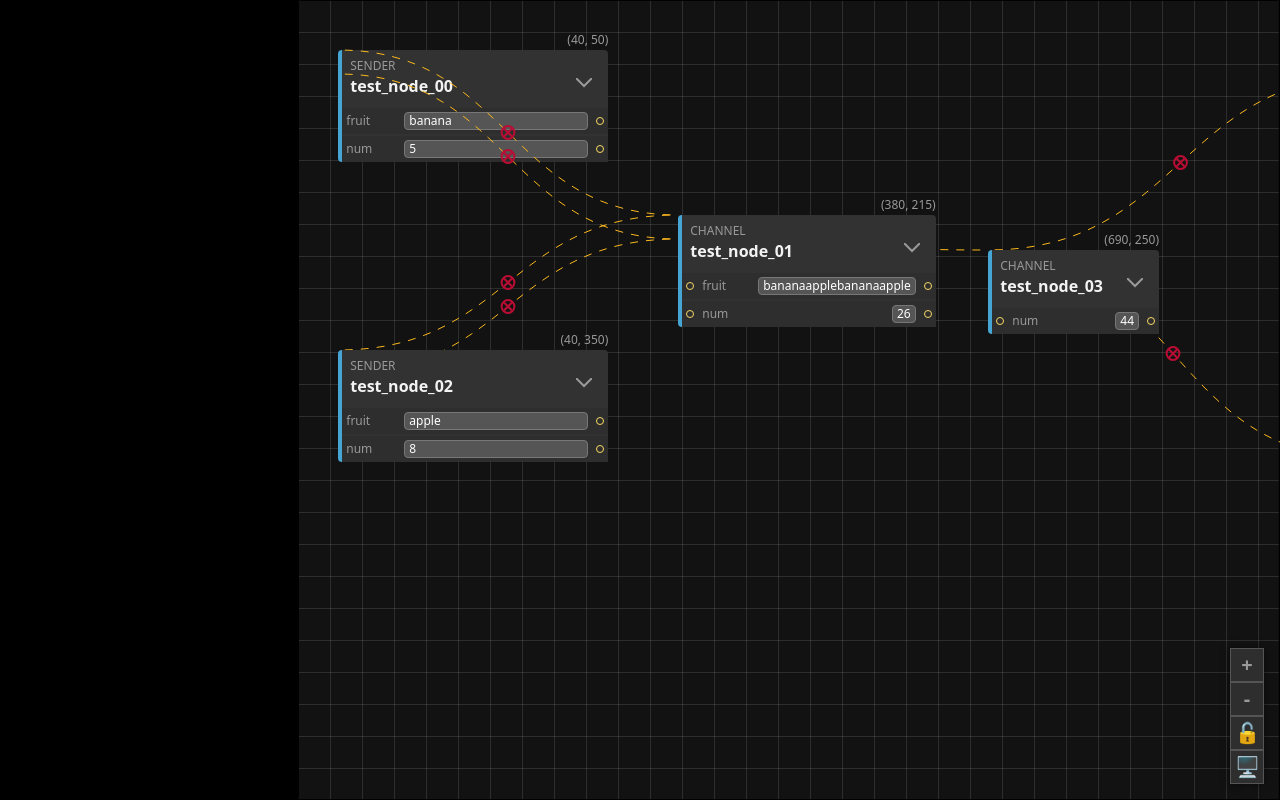
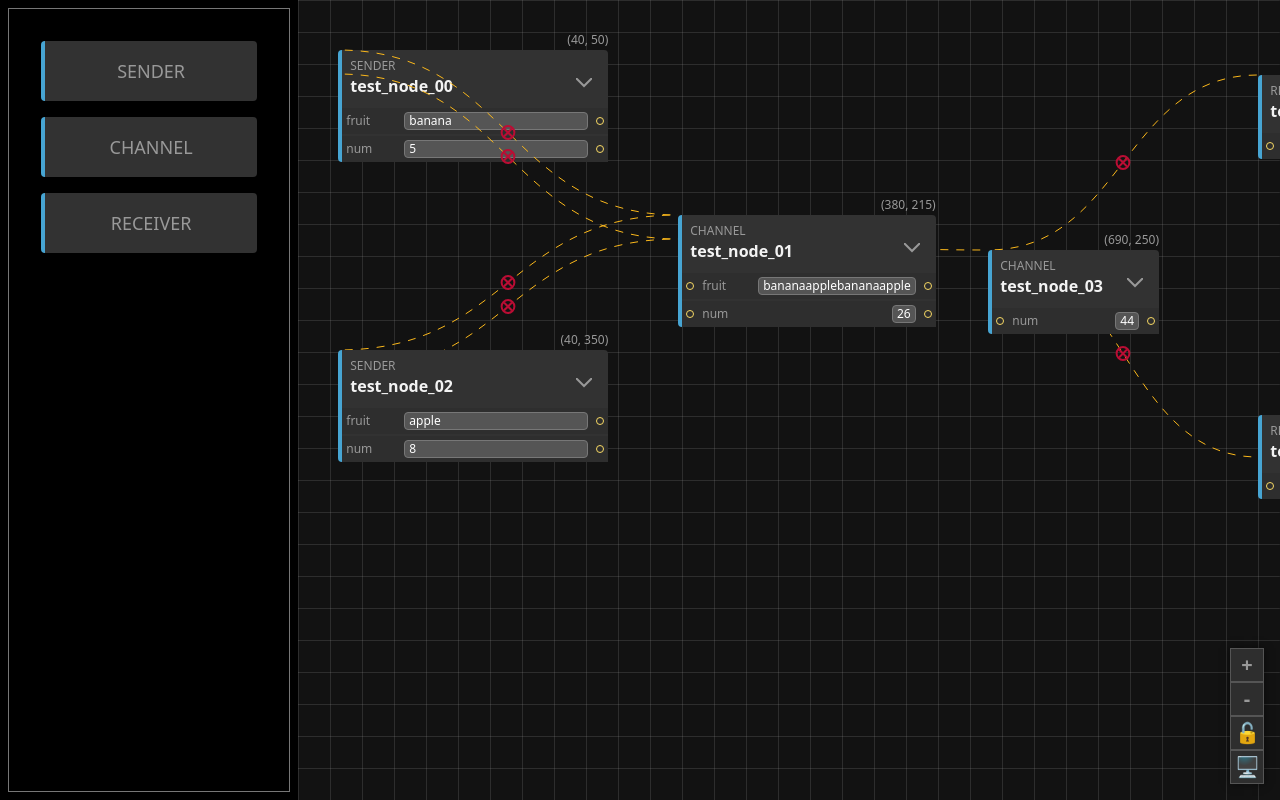
Before and after one commit to benjitrosch/graph-node-editor, a Next.js app: page / in a window 1280 px wide. Built offline with nearby package versions, Linux system fonts and the light colour scheme.

Commit message:
added drag and drop node type onto graph

```diff
--- a/components/Background.tsx
+++ b/components/Background.tsx
@@ -49,8 +49,6 @@ const Background = forwardRef<HTMLDivElement, Props>(({
                     width="100%"
                     height="100%"
                     fill="url(#grid)"
-                    stroke="#000000"
-                    strokeWidth={2}
                 />
             </svg>
         </div>
--- a/components/Graph.tsx
+++ b/components/Graph.tsx
@@ -53,7 +53,7 @@ const Graph: FC<Props> = ({
     const svgSizeProps = {
         width: width ?? '100%',
         height: height ?? '100%',
-        preserveAspectRatio: "slice"
+        // preserveAspectRatio: "slice"
     }
 
     const lineStyle = {
@@ -64,7 +64,7 @@ const Graph: FC<Props> = ({
     const buttonSize = 8 * zoom
 
     const classes = clsx(
-        `${fullscreen ? 'absolute' : 'relative'} z-0 overflow-hidden bg-[#121212] rounded`,
+        `${fullscreen ? 'absolute' : 'relative'} z-0 overflow-hidden bg-[#121212]`,
         className
     )
 
@@ -290,6 +290,24 @@ const Graph: FC<Props> = ({
                 height: height ?? '100%',
             }}
             onWheelCapture={(e) => onScroll(e)}
+            onDragOver={(e) => {
+                e.stopPropagation()
+                e.preventDefault()
+                e.dataTransfer.dropEffect = 'move'
+            }}
+            onDrop={(e) => {
+                const type = e.dataTransfer.getData('nodeConnectionType')
+                setNodes((n) => n.concat({
+                    id: n.length,
+                    title: `test_node_0${n.length}`,
+                    position: { x: e.clientX - (graphRef.current?.offsetLeft ?? 0) - offset.x, y: e.clientY - (graphRef.current?.offsetTop ?? 0) - offset.y },
+                    size: { width: 0, height: 0 },
+                    type: Number(type),
+                    connections: [],
+                    data: []
+                  }
+                ))
+            }}
         >
             <Background
                 ref={ref}
--- a/components/Node.tsx
+++ b/components/Node.tsx
@@ -80,10 +80,6 @@ const Node = forwardRef(({
             selectNode()
             toggleExpanded(true)
         }
-
-        // if (state === DragState.IDLE) {
-        //     deselectNode()
-        // }
     }, [state])
 
     useEffect(() => {
--- /dev/null
+++ b/components/NodeBank.tsx
@@ -0,0 +1,38 @@
+import { CSSProperties, FC } from "react"
+import clsx from 'clsx'
+
+import NodeBankItem from "./NodeBankItem"
+import { NodeDataConnectionTypes } from "../types/nodes"
+
+type Props = {
+    className?: string
+    style?: CSSProperties
+}
+
+const NodeBank: FC<Props> = ({ className, style }) => {
+    const classes = clsx(
+        "relative flex flex-col w-full h-full gap-4 p-8 border border-[#777777] select-none",
+        className
+    )
+
+    return (
+        <div
+            className={classes}
+            style={{...style}}
+        >
+            <NodeBankItem type={NodeDataConnectionTypes.SENDER}>
+                SENDER
+            </NodeBankItem>
+
+            <NodeBankItem type={NodeDataConnectionTypes.CHANNEL}>
+                CHANNEL
+            </NodeBankItem>
+
+            <NodeBankItem type={NodeDataConnectionTypes.RECEIVER}>
+                RECEIVER
+            </NodeBankItem>
+        </div>
+    )
+}
+
+export default NodeBank
--- /dev/null
+++ b/components/NodeBankItem.tsx
@@ -0,0 +1,26 @@
+import { DragEvent, FC, ReactNode } from "react"
+import { NodeDataConnectionTypes } from "../types/nodes"
+
+type Props = {
+    type: NodeDataConnectionTypes
+    children: ReactNode
+}
+
+const NodeBankItem: FC<Props> = ({ type, children }) => {
+    const onDragStart = (e: DragEvent<HTMLDivElement>) => {
+        e.dataTransfer.setData('nodeConnectionType', type.toString())
+        e.dataTransfer.effectAllowed = 'move'
+    }
+
+    return (
+        <div
+            className="flex items-center justify-center p-4 bg-[#323232] border-l-4 border-[#47a5d3] rounded select-none"
+            onDragStart={onDragStart}
+            draggable
+        >
+            {children}
+        </div>
+    )
+}
+
+export default NodeBankItem
--- a/pages/index.tsx
+++ b/pages/index.tsx
@@ -3,6 +3,7 @@ import type { NextPage } from 'next'
 import { NodeDataConnectionTypes, NodeMeta } from "../types/nodes"
 
 import Graph from '../components/Graph'
+import NodeBank from '../components/NodeBank'
 
 const data: NodeMeta[] = [
   {
@@ -136,7 +137,7 @@ const data: NodeMeta[] = [
   {
     id: 4,
     title: "test_node_04",
-    position: { x: 1075, y: 75 },
+    position: { x: 960, y: 75 },
     size: { width: 0, height: 0 },
     type: NodeDataConnectionTypes.RECEIVER,
     connections: [],
@@ -151,7 +152,7 @@ const data: NodeMeta[] = [
   {
     id: 5,
     title: "test_node_05",
-    position: { x: 1060, y: 415 },
+    position: { x: 960, y: 415 },
     size: { width: 0, height: 0 },
     type: NodeDataConnectionTypes.RECEIVER,
     connections: [],
@@ -167,9 +168,9 @@ const data: NodeMeta[] = [
 
 const Home: NextPage = () => {
   return (
-    <div className='w-screen h-screen flex items-center justify-center bg-black text-white'>
+    <div className='w-screen h-screen flex items-center justify-center bg-[black] text-[#999999]'>
       <h1 className='h-full w-96 text-lg p-2'>
-
+        <NodeBank />
       </h1>
 
       <Graph
```
